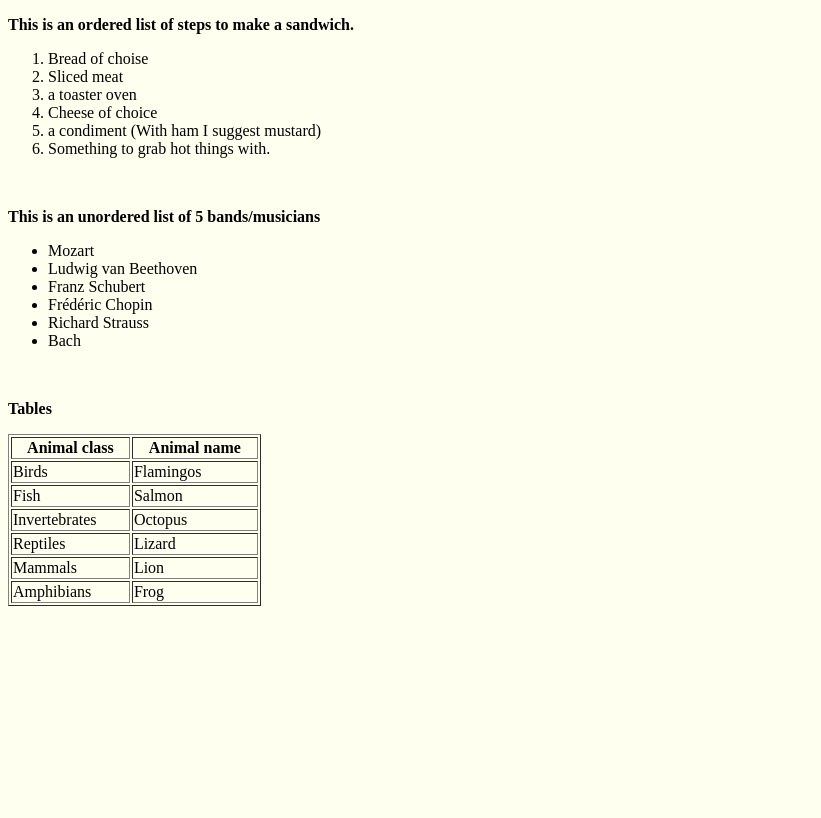
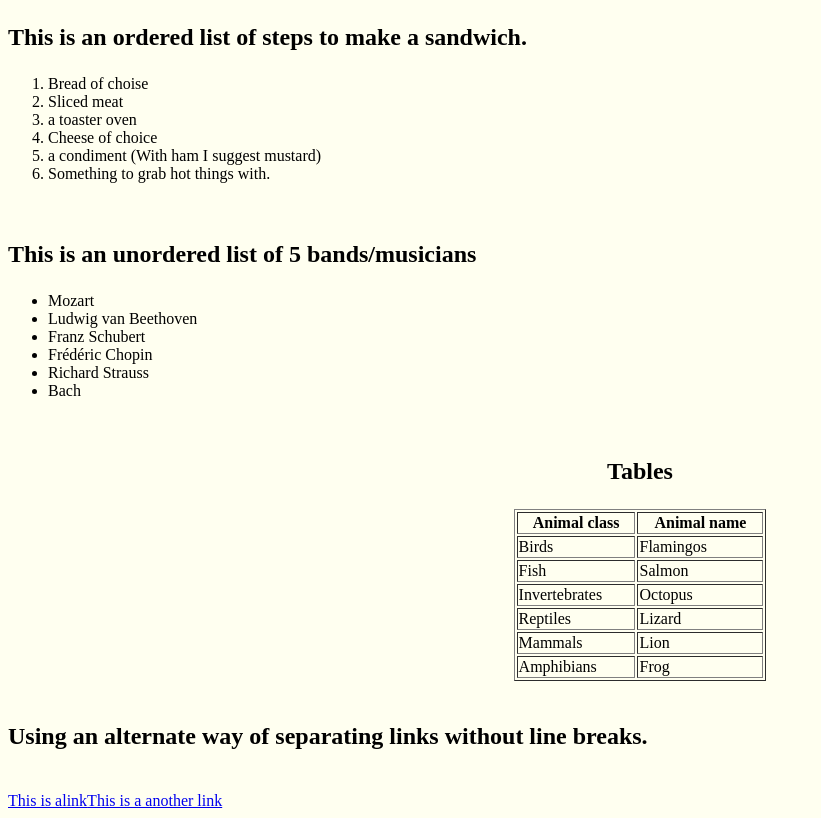
Before and after one commit to ArtemH86/firststeps.io, a plain HTML site: page myfirsthtml/bonus.html in a window 1280 px wide. Shown: the whole page, without its empty margins (0-821 px from the left). Drawn offline with Linux system fonts and the light colour scheme.

Commit message:
added 2 links and changed font sizes

```diff
--- a/myfirsthtml/bonus.html
+++ b/myfirsthtml/bonus.html
@@ -6,7 +6,7 @@
     </head>
 		<body bgcolor="Ivory">
             <div id="sandwich">
-                <strong><p>This is an ordered list of steps to make a sandwich.</p></strong>
+                <h2><p>This is an ordered list of steps to make a sandwich.</p></h2>
 
             <ol>
                 <li>Bread of choise</li>
@@ -19,7 +19,7 @@
             </div>
             <br>
 		    <div id="musicians">
-                <strong><p>This is an unordered list of 5 bands/musicians</p></strong>
+                <h2><p>This is an unordered list of 5 bands/musicians</p></h2>
                 <ul>
                     <li>Mozart</li>
                     <li>Ludwig van Beethoven</li>
@@ -30,9 +30,9 @@
                 </ul>
             </div>
             <br>
-            <strong><p>Tables</p></strong>
+            <h2><center><p>Tables</p></center></h2>
 
-            <table border="1" style="width:20%">
+            <table border="1" style="width:20%" align="center">
                 <tr>
                   <th>Animal class</th>
                   <th>Animal name</th>
@@ -68,5 +68,9 @@
                     <td>Frog</td>
                 </tr>
             </table>
+<br>
+            <h2><p>Using an alternate way of separating links without line breaks.</p></h2>
+            <br>
+            <a href="#">This is alink</a><a href="#">This is a another link</a>
 		</body>
 </html>
```
